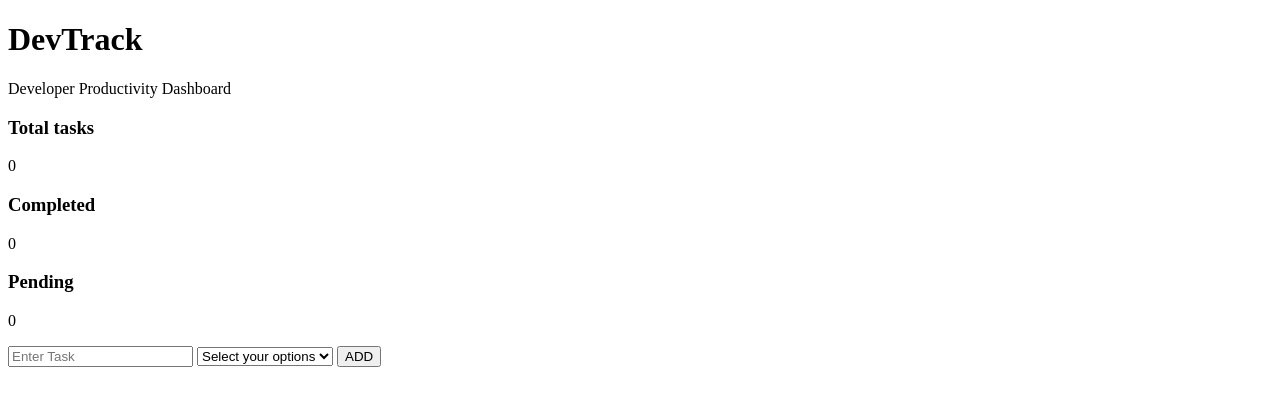
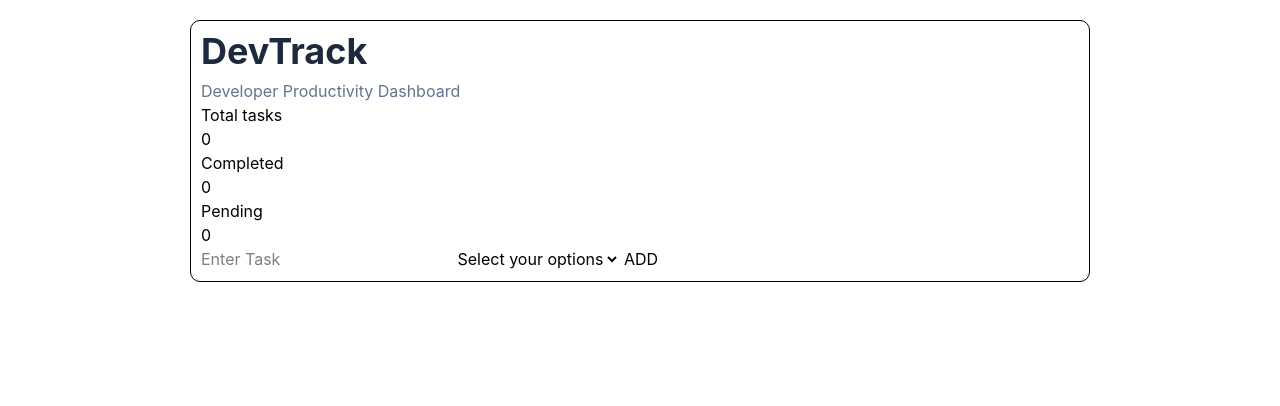
Before and after one commit to rawatvipin756/devTrack, a website: page index.html in a window 1280 px wide. Drawn offline with Linux system fonts and the light colour scheme.

Commit message:
connected to tailwing css

```diff
--- a/index.html
+++ b/index.html
@@ -4,13 +4,13 @@
     <meta charset="UTF-8">
     <meta name="viewport" content="width=device-width, initial-scale=1.0">
     <title>DevTrack</title>
-    <link rel="stylesheet" href="style.css">
+    <link rel="stylesheet" href="./src/output.css">
 </head>
 <body>
-    <div class="container">
+    <div>
         <header>
-            <h1>DevTrack</h1>
-            <p>Developer Productivity Dashboard</p>
+            <h1 class="text-4xl font-bold text-slate-800">DevTrack</h1>
+            <p class="text-slate-500 mt-2">Developer Productivity Dashboard</p>
         </header>
         <main>
             <section id="dashBoard">
--- a/package.json
+++ b/package.json
@@ -1,6 +1,12 @@
 {
+  "scripts": {
+    "build": "npx @tailwindcss/cli -i ./src/input.css -o ./src/output.css --watch"
+  },
   "dependencies": {
     "@tailwindcss/cli": "^4.3.3",
     "tailwindcss": "^4.3.3"
+  },
+  "allowScripts": {
+    "@parcel/watcher@2.5.1": true
   }
 }
--- /dev/null
+++ b/src/input.css
@@ -0,0 +1,10 @@
+@import "tailwindcss";
+
+body{
+    max-width:900px;
+    margin:auto;
+    border:1px solid black;
+    border-radius:10px;
+    margin-top:20px;
+    padding:10px;
+}
--- a/style.css
+++ /dev/null
@@ -1 +0,0 @@
-@import "tailwindcss";
```
Also changed, not shown: src/output.css (added).
